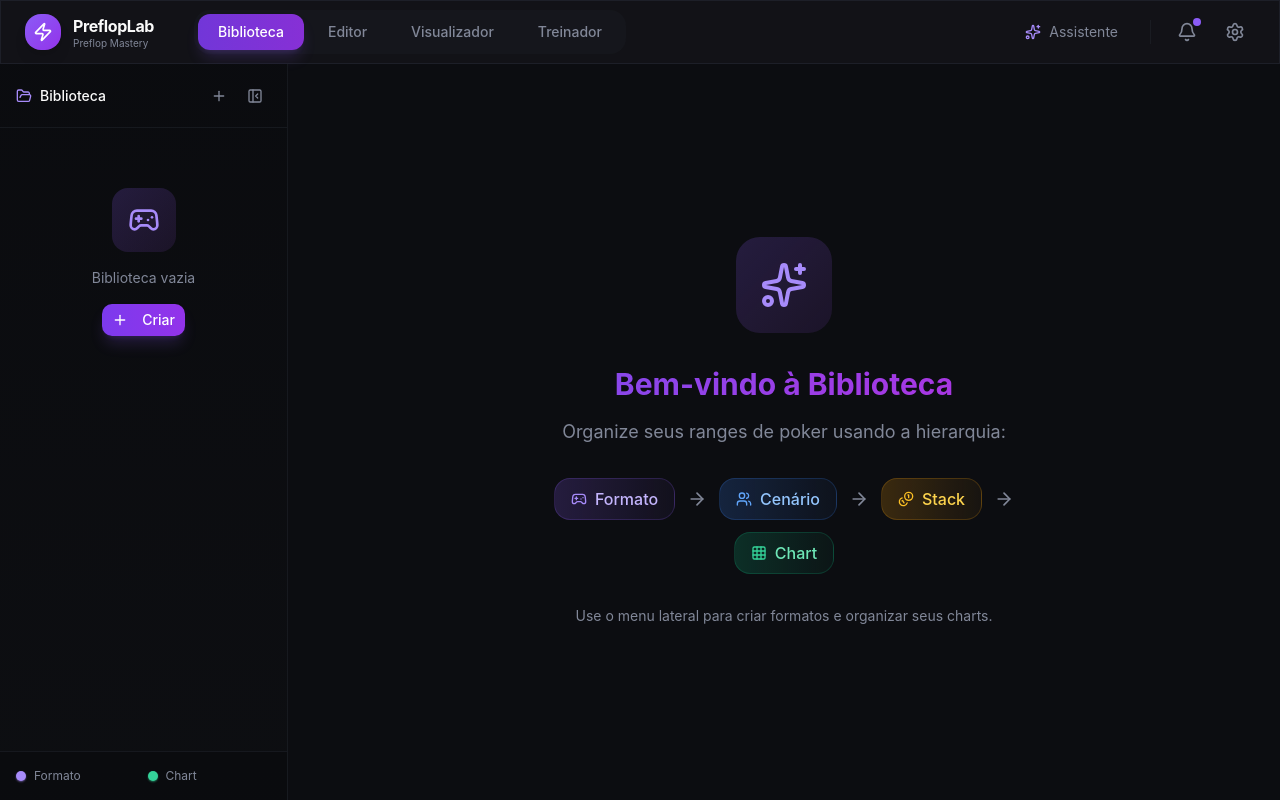
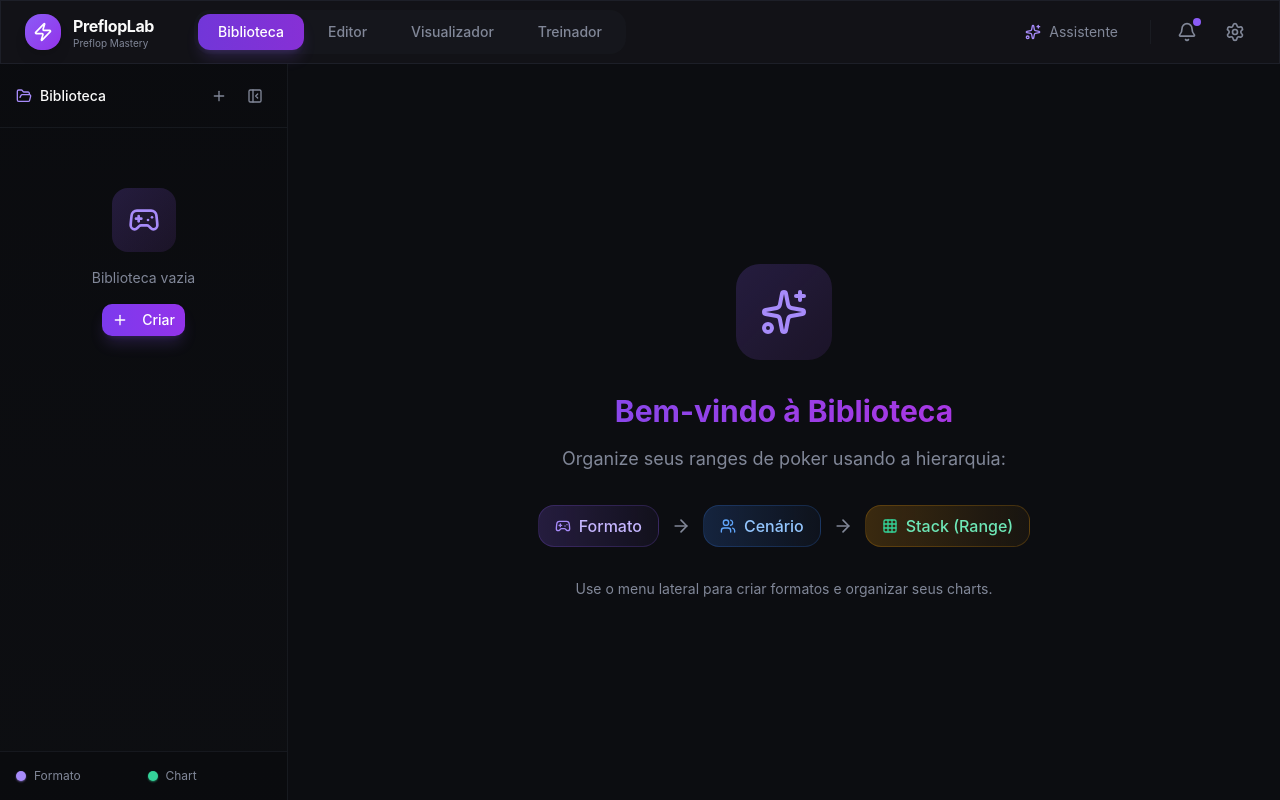
Before and after one commit to msilvarf/prefloplab, a React (Vite) app in the folder app/: page / in a window 1280 px wide. Built offline with nearby package versions, Linux system fonts and the light colour scheme.

Commit message:
Refactor: Simplify Library structure - Make Stack the leaf node (range container)

```diff
--- a/app/src/App.tsx
+++ b/app/src/App.tsx
@@ -70,8 +70,8 @@ function App() {
    * Handle chart selection from sidebar
    */
   const handleSelectChart = (node: LibraryNode) => {
-    // If it's a chart, also prepare the Range object
-    if (node.type === 'chart') {
+    // If it's a chart or a stack (acting as chart), prepare the Range object
+    if (node.type === 'chart' || (node.type === 'stack' && node.rangeId)) {
       const range = getOrCreateRange(node)
       setSelectedRange(range)
     }
@@ -81,7 +81,7 @@ function App() {
    * Open chart in editor
    */
   const handleOpenInEditor = (node: LibraryNode) => {
-    if (node.type === 'chart') {
+    if (node.type === 'chart' || (node.type === 'stack' && node.rangeId)) {
       const range = getOrCreateRange(node)
       setSelectedRange(range)
       setActiveTab('editor')
@@ -96,15 +96,27 @@ function App() {
     const folders: Folder[] = []
 
     const processNode = (node: LibraryNode, path: string[]) => {
-      if (node.type === 'stack') {
-        // Create a folder for this Stack
+      // Compatibility with old structure: Stack -> [Charts]
+      if (node.type === 'stack' && node.children && node.children.some(c => c.type === 'chart')) {
         const folderName = [...path, node.title].join(' / ')
+        const chartNodes = node.children.filter(c => c.type === 'chart')
 
-        // Find chart children
-        const chartNodes = node.children?.filter(c => c.type === 'chart') || []
+        const folderRanges = chartNodes.map(chartNode => getOrCreateRange(chartNode))
+        folders.push({
+          id: node.id,
+          name: folderName,
+          isOpen: false,
+          ranges: folderRanges
+        })
+      }
+      // New structure: Scenario -> [Stacks (acting as charts)]
+      else if (node.type === 'scenario') {
+        // Check if this scenario has STACK children that act as ranges (have rangeId)
+        const stackRanges = node.children?.filter(c => c.type === 'stack' && c.rangeId) || []
 
-        if (chartNodes.length > 0) {
-          const folderRanges = chartNodes.map(chartNode => getOrCreateRange(chartNode))
+        if (stackRanges.length > 0) {
+          const folderName = [...path, node.title].join(' / ')
+          const folderRanges = stackRanges.map(stackNode => getOrCreateRange(stackNode))
 
           folders.push({
             id: node.id,
@@ -113,10 +125,16 @@ function App() {
             ranges: folderRanges
           })
         }
-      } else if (node.children) {
+
+        // Continue traversing anyway, in case nested structure
+        if (node.children) {
+          const newPath = [...path, node.title]
+          node.children.forEach(child => processNode(child, newPath))
+        }
+      }
+      else if (node.children) {
         // Continue traversing
-        // Don't include format/scenario names in path if desire cleaner UI, but usually helpful context
-        const newPath = node.type === 'format' || node.type === 'scenario'
+        const newPath = node.type === 'format'
           ? [...path, node.title]
           : path
 
--- a/app/src/components/library-tree/NodeContextMenu.tsx
+++ b/app/src/components/library-tree/NodeContextMenu.tsx
@@ -40,6 +40,8 @@ export function NodeContextMenu({
     const childType = getAllowedChildType(node.type)
     const addLabel = getAddChildLabel(node.type)
     const isChart = node.type === 'chart'
+    const isStack = node.type === 'stack'
+    const isRangeNode = isChart || isStack
 
     // Close when clicking outside
     useEffect(() => {
@@ -93,8 +95,8 @@ export function NodeContextMenu({
                 </button>
             )}
 
-            {/* Treinar Range (apenas para charts) */}
-            {isChart && onTrain && (
+            {/* Treinar Range (apenas para charts/stacks) */}
+            {isRangeNode && onTrain && (
                 <button
                     onClick={() => {
                         onTrain(node)
@@ -119,7 +121,7 @@ export function NodeContextMenu({
                     className="w-full px-3 py-2 text-sm text-left hover:bg-white/5 flex items-center gap-3 transition-colors"
                 >
                     <Copy className="w-4 h-4 text-blue-400" />
-                    Clonar {isChart ? 'range' : node.type === 'stack' ? 'stack' : node.type === 'scenario' ? 'cenário' : 'formato'}
+                    Clonar {isChart ? 'range' : isStack ? 'stack' : node.type === 'scenario' ? 'cenário' : 'formato'}
                 </button>
             )}
 
@@ -133,12 +135,12 @@ export function NodeContextMenu({
                     className="w-full px-3 py-2 text-sm text-left hover:bg-white/5 flex items-center gap-3 transition-colors"
                 >
                     <Clipboard className="w-4 h-4 text-cyan-400" />
-                    Copiar {isChart ? 'range' : node.type === 'stack' ? 'stack' : node.type === 'scenario' ? 'cenário' : 'formato'}
+                    Copiar {isChart ? 'range' : isStack ? 'stack' : node.type === 'scenario' ? 'cenário' : 'formato'}
                 </button>
             )}
 
             {/* Colar */}
-            {onPaste && !isChart && (
+            {onPaste && !isRangeNode && (
                 <button
                     onClick={() => {
                         if (canPaste) {
@@ -208,7 +210,7 @@ export function NodeContextMenu({
                 className="w-full px-3 py-2 text-sm text-left hover:bg-red-500/10 flex items-center gap-3 text-red-400 transition-colors"
             >
                 <Trash2 className="w-4 h-4" />
-                Apagar {isChart ? 'range' : node.type === 'stack' ? 'stack' : node.type === 'scenario' ? 'cenário' : 'formato'}
+                Apagar {isChart ? 'range' : isStack ? 'stack' : node.type === 'scenario' ? 'cenário' : 'formato'}
             </button>
         </div>
     )
--- a/app/src/components/library-tree/TreeNode.tsx
+++ b/app/src/components/library-tree/TreeNode.tsx
@@ -38,7 +38,7 @@ export function TreeNode({
     const isExpanded = library.expandedIds.has(node.id)
     const isSelected = library.selectedId === node.id
     const hasChildren = node.children && node.children.length > 0
-    const isChart = node.type === 'chart'
+    const isChart = node.type === 'chart' || (node.type === 'stack' && !!node.rangeId)
     const childType = getAllowedChildType(node.type)
     const addLabel = getAddChildLabel(node.type)
 
--- a/app/src/hooks/useLibrary.ts
+++ b/app/src/hooks/useLibrary.ts
@@ -120,8 +120,8 @@ export function useLibrary() {
             title,
             type: childType,
             createdAt: new Date().toISOString(),
-            children: childType !== 'chart' ? [] : undefined,
-            rangeId: childType === 'chart' ? `range-${Date.now()}` : undefined
+            children: (childType !== 'chart' && childType !== 'stack') ? [] : undefined,
+            rangeId: (childType === 'chart' || childType === 'stack') ? `range-${Date.now()}` : undefined
         }
 
         const addToParent = (nodeList: LibraryNode[]): LibraryNode[] => {
@@ -267,8 +267,7 @@ export function useLibrary() {
         // Check if parent can have children of clipboard's type
         const allowedChildType =
             parent.type === 'format' ? 'scenario' :
-                parent.type === 'scenario' ? 'stack' :
-                    parent.type === 'stack' ? 'chart' : null
+                parent.type === 'scenario' ? 'stack' : null
 
         return clipboard.type === allowedChildType
     }, [clipboard, findNodeById])
@@ -280,11 +279,21 @@ export function useLibrary() {
     const regenerateIds = (node: LibraryNode): LibraryNode => {
         const newId = `${node.type}-${Date.now()}-${Math.random().toString(36).substr(2, 9)}`
         let newRangeId = node.rangeId
-        if (node.type === 'chart') {
-            newRangeId = `range-${Date.now()}-${Math.random().toString(36).substr(2, 9)}`
-            // Duplicate the range data from oldRangeId → newRangeId
-            if (node.rangeId && newRangeId && duplicateRangeRef.current) {
-                duplicateRangeRef.current(node.rangeId, newRangeId)
+        if (node.type === 'chart' || node.type === 'stack') {
+            // Only generate new rangeId if the node already had one (stacks might not have rangeId if created in old version)
+            // But for new stacks acting as charts, they should have rangeId.
+            // If cloning an old stack (without rangeId), we don't add one here unless we migrate logic.
+            // Let's assume if it has rangeId or is type stack/chart, we want a fresh start.
+
+            // Generate new rangeId mainly if it's a chart OR if it's a stack that already acts as a chart (has rangeId)
+            // OR if we are converting a stack to have a range? No, let's respect existing data.
+            if (node.rangeId || node.type === 'stack' || node.type === 'chart') {
+                newRangeId = `range-${Date.now()}-${Math.random().toString(36).substr(2, 9)}`
+
+                // Duplicate the range data from oldRangeId → newRangeId
+                if (node.rangeId && newRangeId && duplicateRangeRef.current) {
+                    duplicateRangeRef.current(node.rangeId, newRangeId)
+                }
             }
         }
         return {
--- a/app/src/types/library.ts
+++ b/app/src/types/library.ts
@@ -1,15 +1,14 @@
 /**
  * PreflopLab Library System
  *
- * Strict Hierarchy: Format → Scenario → Stack → Chart
+ * Strict Hierarchy: Format → Scenario → Stack
  *
  * - Format: game format (Spin, Heads-Up, 6-Max, Cash)
  * - Scenario: position + action (e.g. SB vs Limp, BB vs SB Open)
- * - Stack: effective stack size (e.g. 25bb, 20bb, 15bb)
- * - Chart: a single preflop range for editing or drilling
+ * - Stack: effective stack size (e.g. 25bb) - NOW CONTAINS THE RANGE
  */
 
-export type LibraryNodeType = 'format' | 'scenario' | 'stack' | 'chart'
+export type LibraryNodeType = 'format' | 'scenario' | 'stack' | 'chart' // keeping chart for types safety but removing from hierarchy
 
 /**
  * Unified tree node interface for the library hierarchy.
@@ -21,7 +20,7 @@ export interface LibraryNode {
     type: LibraryNodeType
     children?: LibraryNode[]
     createdAt: string
-    /** Only present on chart nodes - links to the Range data */
+    /** Present on stack/chart nodes - links to the Range data */
     rangeId?: string
 }
 
@@ -30,8 +29,7 @@ export interface LibraryNode {
  *
  * format → scenario
  * scenario → stack
- * stack → chart
- * chart → (none, leaf node)
+ * stack → (none, leaf node)
  */
 export function getAllowedChildType(parentType: LibraryNodeType): LibraryNodeType | null {
     switch (parentType) {
@@ -40,14 +38,14 @@ export function getAllowedChildType(parentType: LibraryNodeType): LibraryNodeTyp
         case 'scenario':
             return 'stack'
         case 'stack':
-            return 'chart'
+            return null // Stacks are now leaf nodes
         case 'chart':
-            return null // Charts are leaf nodes
+            return null
     }
 }
 
 /**
- * Returns a human-readable label for adding a child (Portuguese).
+ * Returns the human-readable label for adding a child.
  */
 export function getAddChildLabel(parentType: LibraryNodeType): string | null {
     switch (parentType) {
@@ -56,7 +54,7 @@ export function getAddChildLabel(parentType: LibraryNodeType): string | null {
         case 'scenario':
             return 'Adicionar Stack'
         case 'stack':
-            return 'Adicionar Chart'
+            return null
         case 'chart':
             return null
     }
@@ -72,7 +70,7 @@ export function getNodePlaceholder(type: LibraryNodeType): string {
         case 'scenario':
             return 'Ex: SB Open, BB vs SB Open, UTG Open'
         case 'stack':
-            return 'Ex: 25bb, 20bb, 15bb, 100bb'
+            return 'Ex: 25bb, 20bb, 15bb, 100bb (Setup do Range)'
         case 'chart':
             return 'Ex: Raise, Call, 3-Bet, All-In'
     }
--- a/app/src/views/BibliotecaView.tsx
+++ b/app/src/views/BibliotecaView.tsx
@@ -1,6 +1,6 @@
 import type { LibraryNode } from '@/types/library'
 import { getNodeTypeLabel, getAllowedChildType, getAddChildLabel } from '@/types/library'
-import { Gamepad2, Users, Coins, Grid3X3, ArrowRight, Sparkles, Edit3 } from 'lucide-react'
+import { Gamepad2, Users, Grid3X3, ArrowRight, Sparkles, Edit3 } from 'lucide-react'
 import { Button } from '@/components/ui/button'
 import { cn } from '@/lib/utils'
 
@@ -20,7 +20,7 @@ function getNodeIcon(type: LibraryNode['type']) {
     case 'scenario':
       return <Users className={cn(iconClass, "text-blue-400")} />
     case 'stack':
-      return <Coins className={cn(iconClass, "text-amber-400")} />
+      return <Grid3X3 className={cn(iconClass, "text-emerald-400")} />
     case 'chart':
       return <Grid3X3 className={cn(iconClass, "text-emerald-400")} />
   }
@@ -36,7 +36,7 @@ function getNodeGradient(type: LibraryNode['type']): string {
     case 'scenario':
       return 'from-blue-500/20 to-cyan-500/10'
     case 'stack':
-      return 'from-amber-500/20 to-orange-500/10'
+      return 'from-emerald-500/20 to-teal-500/10'
     case 'chart':
       return 'from-emerald-500/20 to-teal-500/10'
   }
@@ -71,13 +71,8 @@ export function BibliotecaView({ selectedNode, onOpenInEditor }: BibliotecaViewP
             </div>
             <ArrowRight className="w-5 h-5 text-muted-foreground" />
             <div className="flex items-center gap-2 px-4 py-2 rounded-xl bg-gradient-to-r from-amber-500/20 to-amber-500/5 border border-amber-500/20">
-              <Coins className="w-4 h-4 text-amber-400" />
-              <span className="text-amber-300 font-medium">Stack</span>
-            </div>
-            <ArrowRight className="w-5 h-5 text-muted-foreground" />
-            <div className="flex items-center gap-2 px-4 py-2 rounded-xl bg-gradient-to-r from-emerald-500/20 to-emerald-500/5 border border-emerald-500/20">
               <Grid3X3 className="w-4 h-4 text-emerald-400" />
-              <span className="text-emerald-300 font-medium">Chart</span>
+              <span className="text-emerald-300 font-medium">Stack (Range)</span>
             </div>
           </div>
 
@@ -125,7 +120,7 @@ export function BibliotecaView({ selectedNode, onOpenInEditor }: BibliotecaViewP
       </div>
 
       {/* Chart action */}
-      {selectedNode.type === 'chart' && (
+      {(selectedNode.type === 'chart' || selectedNode.type === 'stack') && (
         <div className="glass rounded-2xl p-6 mb-6 card-hover">
           <div className="flex items-center gap-4">
             <div className="w-14 h-14 rounded-xl bg-gradient-to-br from-emerald-500/20 to-teal-500/10 flex items-center justify-center">
@@ -134,7 +129,7 @@ export function BibliotecaView({ selectedNode, onOpenInEditor }: BibliotecaViewP
             <div className="flex-1">
               <h3 className="font-semibold text-lg mb-1">Editar Range</h3>
               <p className="text-sm text-muted-foreground">
-                Abra este chart no Editor para configurar as ações e mãos.
+                Abra este stack no Editor para configurar as ações e mãos.
               </p>
             </div>
             <Button
@@ -148,8 +143,8 @@ export function BibliotecaView({ selectedNode, onOpenInEditor }: BibliotecaViewP
         </div>
       )}
 
-      {/* Children info (for non-chart nodes) */}
-      {selectedNode.type !== 'chart' && (
+      {/* Children info (for non-chart/stack nodes) */}
+      {(selectedNode.type !== 'chart' && selectedNode.type !== 'stack') && (
         <div className="space-y-4">
           <div className="glass rounded-2xl p-6">
             <div className="flex items-center gap-4">
--- a/app/src/views/VisualizadorView.tsx
+++ b/app/src/views/VisualizadorView.tsx
@@ -26,6 +26,11 @@ export function VisualizadorView({ range: externalRange, library, getRange }: Vi
 
   const activeRange = useMemo(() => {
     if (selectedStack) {
+      // New structure: Stack is the range
+      if (selectedStack.rangeId) {
+        return getRange(selectedStack)
+      }
+      // Legacy structure: Stack has chart child
       const chartNode = selectedStack.children?.find(c => c.type === 'chart')
       if (chartNode) return getRange(chartNode)
     }
```
Also changed, not shown: app/src/components/library-tree/NodeStyles.tsx (+4 -4 lines).
